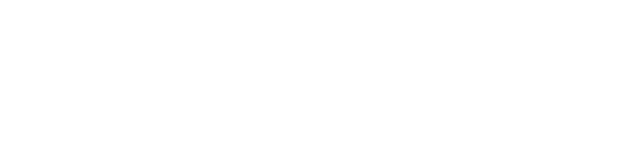
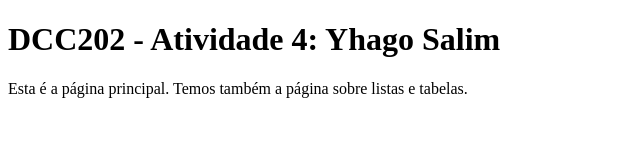
Before and after one commit to ufjf-dcc202/ufjf-dcc202-2023-3-b-atv4-YhagoSalim, a website: page index.html in a window 1280 px wide. Shown: the whole page, without its empty margins (0-640 px from the left). Drawn offline with Linux system fonts and the light colour scheme.

Commit message:
cria o main e adiciona o conteúdo do main

```diff
--- a/index.html
+++ b/index.html
@@ -6,6 +6,9 @@
     <title>DCC202 - Atividade 4: Yhago Salim</title>
 </head>
 <body>
-
+    <main>
+        <h1>DCC202 - Atividade 4: Yhago Salim</h1>
+        <p>Esta é a página principal. Temos também a página sobre listas e tabelas.</p>
+    </main>
 </body>
 </html>
```
